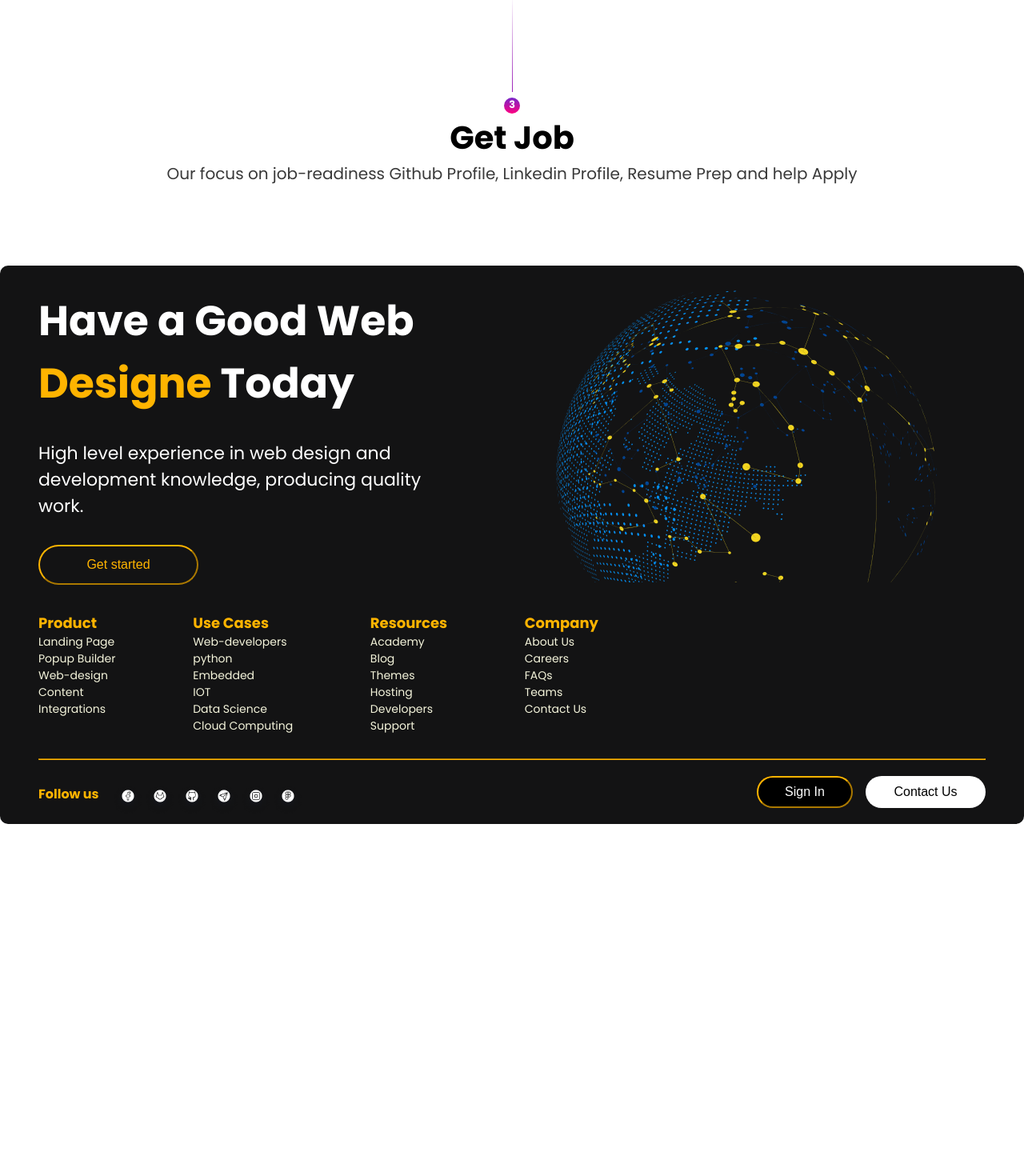
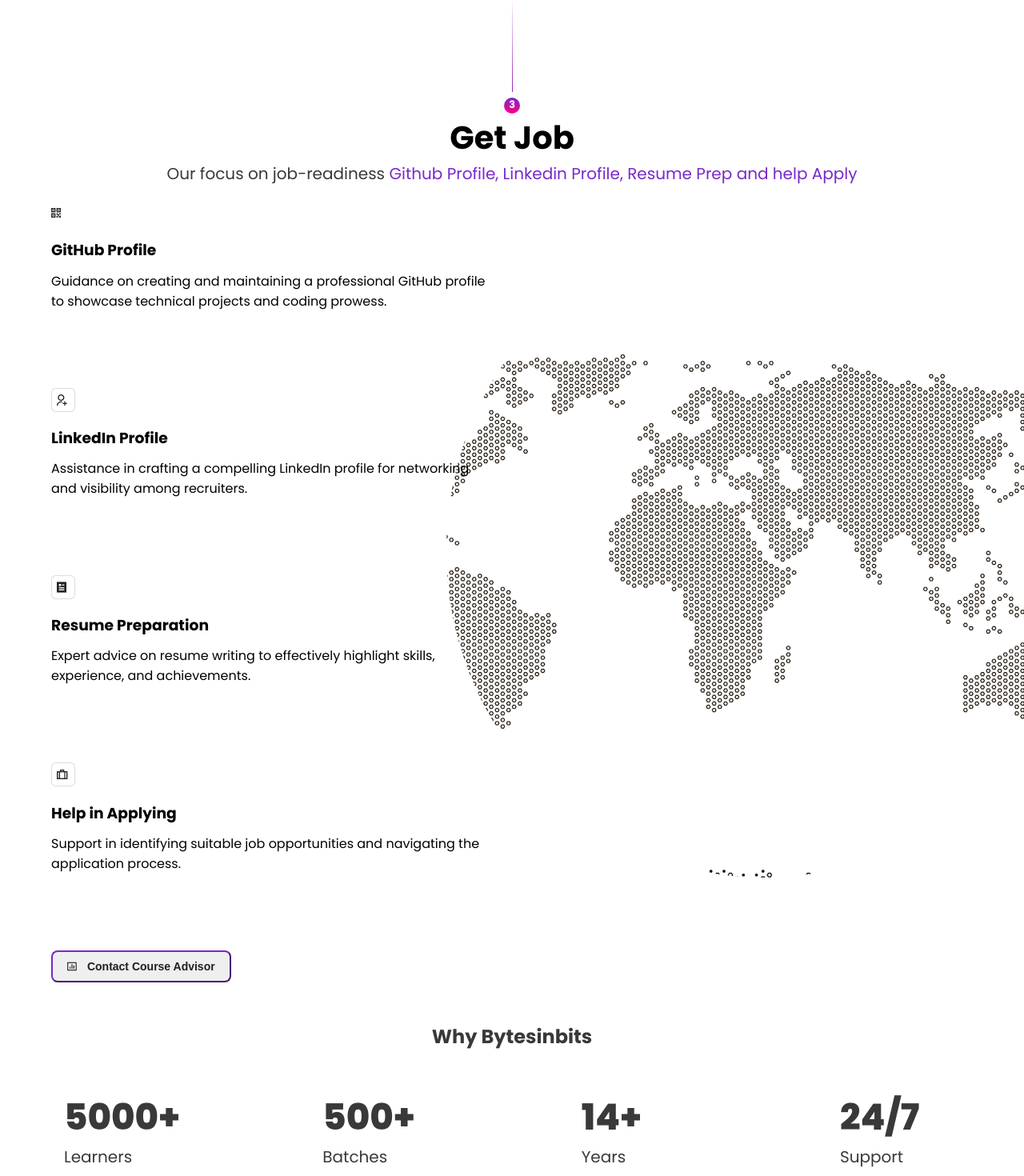
Before and after one commit to TamilselvanChandrakumar/BytesInBits, a React (Vite) app in the folder bytesinbits-app/: page /courses in a window 1280 px wide. Shown: the part 2988-4458 px from the top of the page at 80% size. Before the commit the page ends 4018 px from the top, so only its background shows below. Built offline with nearby package versions, Linux system fonts and the light colour scheme.

Commit message:
first commit

```diff
--- a/bytesinbits-app/src/App.jsx
+++ b/bytesinbits-app/src/App.jsx
@@ -4,6 +4,7 @@
 import Home from "./components/home/Home";
 import Navbar from "./components/navbar/Navbar.jsx";
 import Courses from "./components/courses/Courses";
+import Aboutus from "./components/aboutus/Aboutus";
 
 function App() {
   return (
@@ -12,6 +13,7 @@
       <Routes>
         <Route path="/" element={<Home></Home>}></Route>
         <Route path="courses" element={<Courses></Courses>}></Route>
+        <Route path="aboutus" element={<Aboutus></Aboutus>}></Route>
       </Routes>
       <Footer></Footer>
     </>
--- /dev/null
+++ b/bytesinbits-app/src/components/aboutus/Aboutus.css
@@ -0,0 +1,4 @@
+.aboutus_header {
+  max-width: 100%;
+  background-image: url("/home/minmini/Documents/BytesInBits/bytesinbits-app/src/assets/aboutus/aboutusheader.png");
+}
--- /dev/null
+++ b/bytesinbits-app/src/components/aboutus/Aboutus.jsx
@@ -0,0 +1,20 @@
+import React from "react";
+import "../../components/aboutus/Aboutus.css";
+import aboutusheader from "../../assets/aboutus/aboutusheader.png";
+const Aboutus = () => {
+  return (
+    <>
+      <div className="aboutus_header">
+        <div className="aboutus_header_image">
+          <img src={aboutusheader} alt=""></img>
+        </div>
+        <div className="aboutus_header_content">
+          <p>Empowering Journeys, Inspiring Connections</p>
+          <p>Welcome to Our Narrative of Excellence</p>
+        </div>
+      </div>
+    </>
+  );
+};
+
+export default Aboutus;
--- a/bytesinbits-app/src/components/courses/Courses.css
+++ b/bytesinbits-app/src/components/courses/Courses.css
@@ -120,6 +120,9 @@
   font-weight: 400;
   color: #393939;
 }
+.course_division p span {
+  color: #7928ca;
+}
 
 @media (max-width: 600px) {
   .course_division {
@@ -152,3 +155,22 @@
     font-size: 30px;
   }
 }
+
+/* course get job */
+.course_getjob_image img {
+  position: absolute;
+  max-width: 100%;
+  top: 0;
+  right: 0%;
+  z-index: -1;
+}
+
+@media (max-width: 500px) {
+  .course_getjob_image img {
+    position: absolute;
+    max-width: 100%;
+    top: 100px;
+    right: 0%;
+    opacity: 0.7;
+  }
+}
--- a/bytesinbits-app/src/components/courses/Courses.jsx
+++ b/bytesinbits-app/src/components/courses/Courses.jsx
@@ -12,6 +12,15 @@
 import buildimg from "../../assets/buildimg/buildproject.png";
 import viewimg from "../../assets/buildimg/viewcourses.png";
 import nextarrow from "../../assets/buildimg/nextarrow.png";
+import courseworld from "../../assets/courses/course_world.png";
+import github from "../../assets/getjobimg/github.png";
+import linkedin from "../../assets/getjobimg/linkedin.png";
+import resume from "../../assets/getjobimg/resume.png";
+import helpapply from "../../assets/getjobimg/helpapply.png";
+import docimg from "../../assets/keyfeatures/docimg.png";
+import lightning from "../../assets/keyfeatures/lightning.png";
+import star from "../../assets/keyfeatures/star.png";
+
 const Courses = () => {
   return (
     <>
@@ -191,7 +200,9 @@
         </div>
         <h5>2</h5>
         <h3>Build</h3>
-        <p>Work on our Real-time Projects , Task Based </p>
+        <p>
+          Work on our Real-time <span>Projects , Task Based</span>{" "}
+        </p>
       </div>
       <div></div>
       <section className="build_contaienr">
@@ -275,10 +286,162 @@
         <h5>3</h5>
         <h3>Get Job</h3>
         <p>
-          Our focus on job-readiness Github Profile, Linkedin Profile, Resume
-          Prep and help Apply{" "}
+          Our focus on job-readiness{" "}
+          <span>
+            {" "}
+            Github Profile, Linkedin Profile, Resume Prep and help Apply
+          </span>{" "}
         </p>
       </div>
+      <section className="getjob_header">
+        <div className="getjob_inner">
+          <div className="getjob_content_container">
+            <div className="getjob_content">
+              <p>
+                <img src={github} alt=""></img>
+              </p>
+              <h3>GitHub Profile</h3>
+              <p>
+                Guidance on creating and maintaining a professional GitHub
+                profile to showcase technical projects and coding prowess.
+              </p>
+            </div>
+            <div className="getjob_content">
+              <p>
+                <img src={linkedin} alt=""></img>
+              </p>
+              <h3>LinkedIn Profile</h3>
+              <p>
+                Assistance in crafting a compelling LinkedIn profile for
+                networking and visibility among recruiters.
+              </p>
+            </div>
+            <div className="getjob_content">
+              <p>
+                <img src={resume} alt=""></img>
+              </p>
+              <h3>Resume Preparation</h3>
+              <p>
+                Expert advice on resume writing to effectively highlight skills,
+                experience, and achievements.
+              </p>
+            </div>
+            <div className="getjob_content">
+              <p>
+                <img src={helpapply} alt=""></img>
+              </p>
+              <h3>Help in Applying</h3>
+              <p>
+                Support in identifying suitable job opportunities and navigating
+                the application process.
+              </p>
+            </div>
+            <div className="course_advisor">
+              <button className="course_advisor_btn">
+                {" "}
+                <img src={viewimg} alt=""></img>Contact Course Advisor
+              </button>
+            </div>
+          </div>
+          <div className="course_getjob_image">
+            <img src={courseworld} alt=""></img>
+          </div>
+        </div>
+      </section>
+      <section className="whyBytes_container">
+        <h2 className="whybytes_text">Why Bytesinbits</h2>
+        <div className="whyBytes_inner">
+          <div className="numbers_container">
+            <div className="numbers_content">
+              <h1>5000+</h1>
+              <p>Learners</p>
+            </div>
+            <div className="numbers_content">
+              <h1>500+</h1>
+              <p>Batches</p>
+            </div>
+            <div className="numbers_content">
+              <h1>14+</h1>
+              <p>Years</p>
+            </div>
+            <div className="numbers_content">
+              <h1>24/7</h1>
+              <p>Support</p>
+            </div>
+          </div>
+        </div>
+      </section>
+      <div className="keyfeature_text">
+        <h1 style={{ color: "#393939" }}>Key Features</h1>
+      </div>
+      <section className="keyfeature_container">
+        <div className="keyfeature_inner">
+          <div className="keyfeature">
+            <h2>
+              <img src={star} alt=""></img>
+              Real Time Practice Labs
+            </h2>
+            <p>
+              Every Vercel deploy is immutable, and domains act as pointers.
+              Reverting and deploying is an atomic swap operation.
+            </p>
+          </div>
+          <div className="keyfeature">
+            <h2>
+              <img src={docimg} alt=""></img>
+              Physical And Virtual Online Classrooms
+            </h2>
+            <p>
+              Our Edge intelligently preserves multiple concurrent versions of
+              an app, including all their JS, CSS, and other assets, to not
+              interrupt existing traffic as you ship.
+            </p>
+          </div>
+          <div className="keyfeature">
+            <h2>
+              <img src={lightning} alt=""></img>
+              24/7 Support On Slack
+            </h2>
+            <p>
+              Deploying and reverting ensures the successful provisioning and
+              acquisition of resources and metadata, to ensure user traffic
+              never slows down or sees errors.
+            </p>
+          </div>
+          <div className="keyfeature">
+            <h2>
+              <img src={star} alt=""></img>
+              Job & Interview Assistance
+            </h2>
+            <p>
+              Every Vercel deploy is immutable, and domains act as pointers.
+              Reverting and deploying is an atomic swap operation.
+            </p>
+          </div>
+          <div className="keyfeature">
+            <h2>
+              <img src={lightning} alt=""></img>
+              Live Projects With Our Industry Partners
+            </h2>
+            <p>
+              Our Edge intelligently preserves multiple concurrent versions of
+              an app, including all their JS, CSS, and other assets, to not
+              interrupt existing traffic as you ship.
+            </p>
+          </div>
+          <div className="keyfeature">
+            <h2>
+              <img src={docimg} alt=""></img>
+              Internship After Course
+            </h2>
+            <p>
+              Deploying and reverting ensures the successful provisioning and
+              acquisition of resources and metadata, to ensure user traffic
+              never slows down or sees errors.
+            </p>
+          </div>
+        </div>
+      </section>
     </>
   );
 };
--- a/bytesinbits-app/src/components/navbar/Navbar.jsx
+++ b/bytesinbits-app/src/components/navbar/Navbar.jsx
@@ -40,10 +40,10 @@
                   <Link to="/courses">Courses</Link>
                 </li>
                 <li>
-                  <a href="/">Placements</a>
+                  <Link to="/aboutus">Placements</Link>
                 </li>
                 <li>
-                  <a href="/">About Us</a>
+                  <Link to="/aboutus">About Us</Link>
                 </li>
                 <li>
                   <a href="/">Blog</a>
```
Also changed, not shown: bytesinbits-app/src/assets/aboutus/aboutusheader.png (added).
